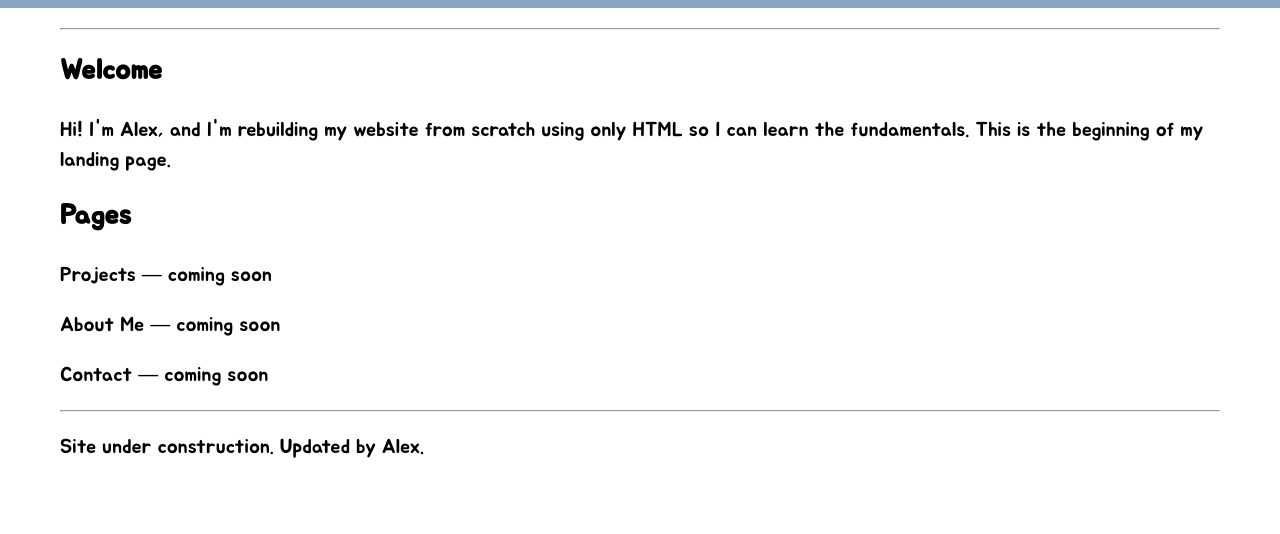
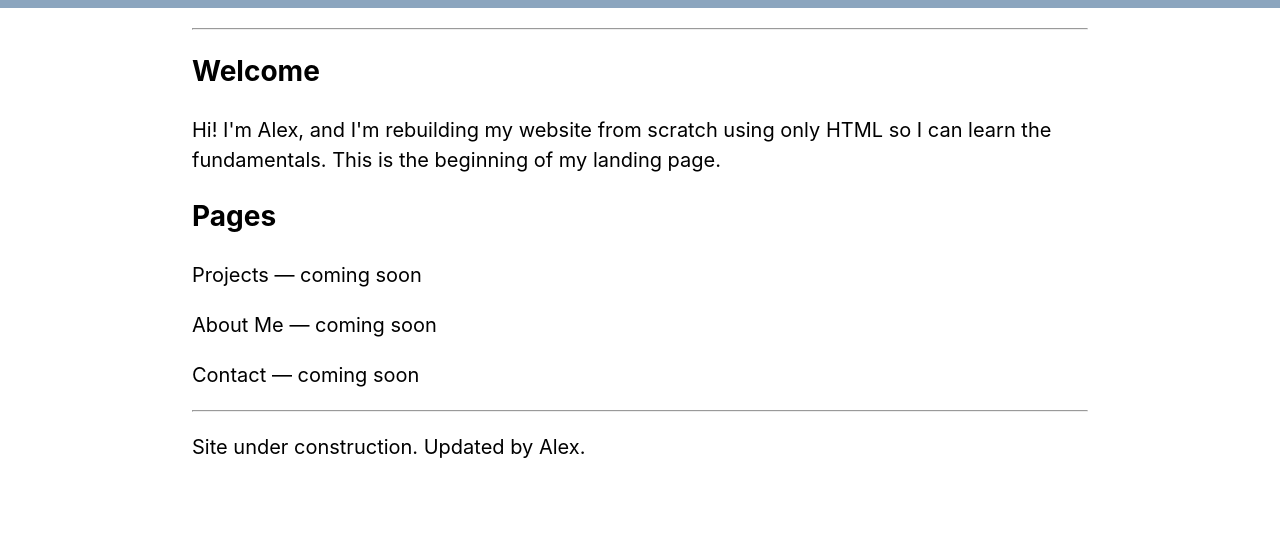
Before and after one commit to alexbperry/alexbperry.github.io, a plain HTML site: page index.html in a window 1280 px wide. Shown: the part 266-800 px from the top of the page. Drawn offline with Linux system fonts and the light colour scheme.

Commit message:
Changed font

```diff
--- a/style.css
+++ b/style.css
@@ -1,5 +1,5 @@
 body {
-    font-family: 'Jua', sans-serif;
+    font-family: -apple-system, BlinkMacSystemFont, "Segoe UI", Roboto, "Helvetica Neue", Arial, sans-serif;
     margin: 0;
     padding: 0;
     line-height: 1.5;
@@ -29,7 +29,7 @@ hr {
 }
 
 .container {
-    padding: 0 60px;
+    padding: 0 15%;
 }
 
 .header nav a {
@@ -43,4 +43,5 @@ hr {
 
 .header nav a:hover {
     transform: scale(1.1);
+    color: rgb(0, 59, 131)
 }
```
